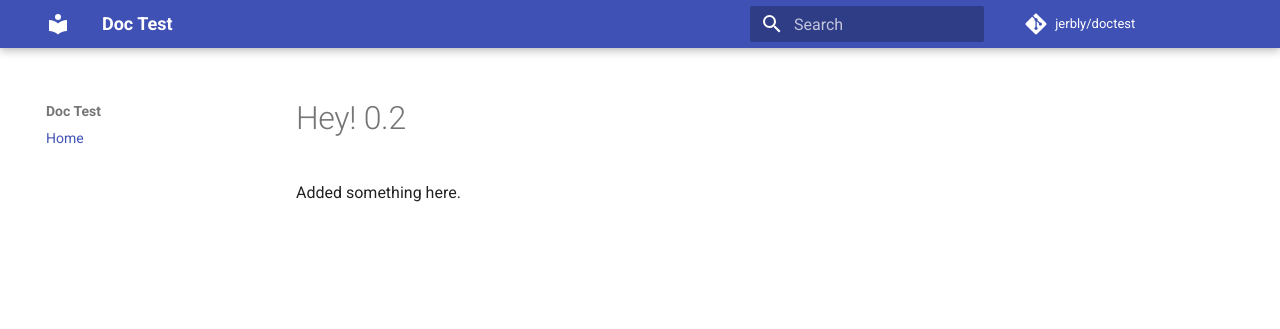
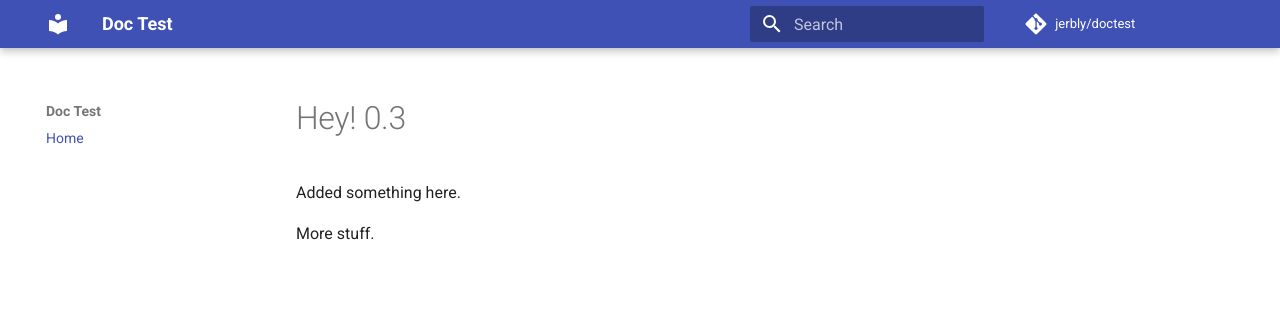
Before and after one commit to jerbly/doctest, an MkDocs documentation site: the page built from docs/index.md, in a window 1280 px wide. Shown: the top 329 px of the page. Built offline with MkDocs 1.6.1 and Material for MkDocs 9.7.7, drawn with Linux system fonts in a browser that asks for light colours; comment, search, counter and statistics services are not loaded; the version menu is left out.

Commit message:
0.3 test

```diff
--- a/docs/index.md
+++ b/docs/index.md
@@ -1,3 +1,5 @@
-# Hey! 0.2
+# Hey! 0.3
 
 Added something here.
+
+More stuff.
```
Also changed, not shown: 1 other file.
